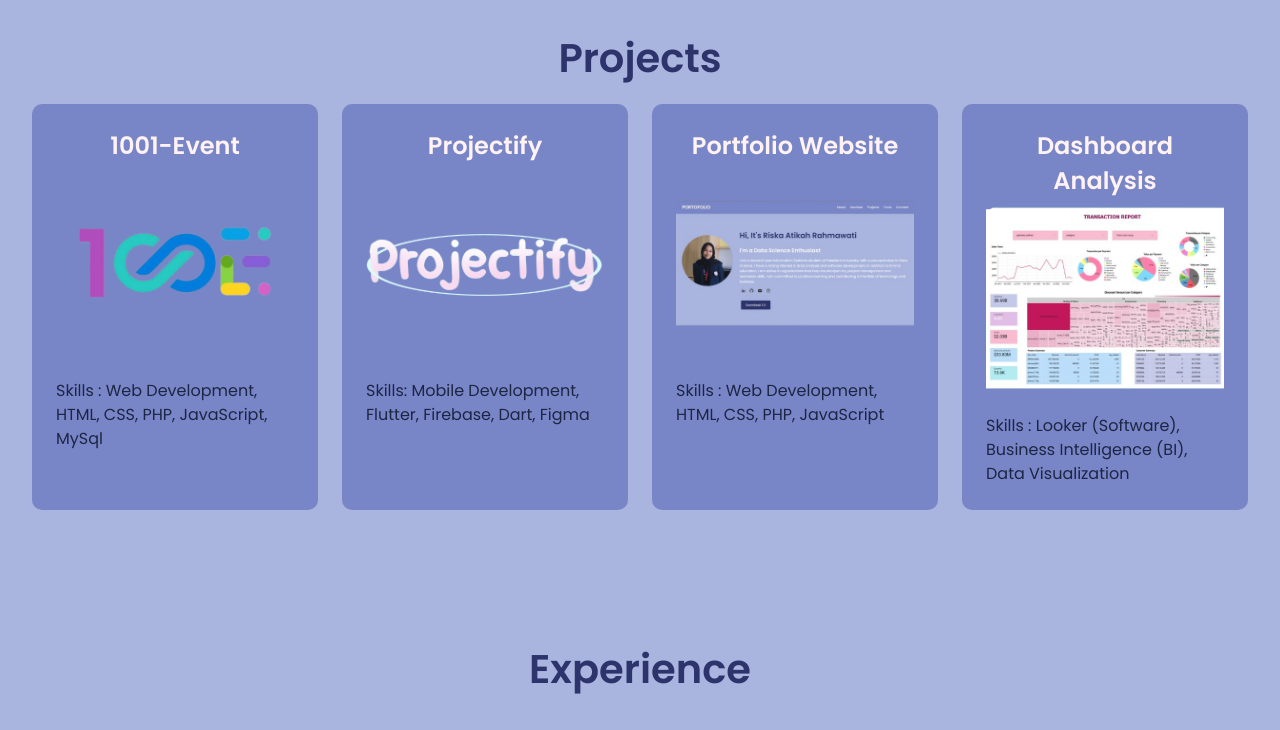
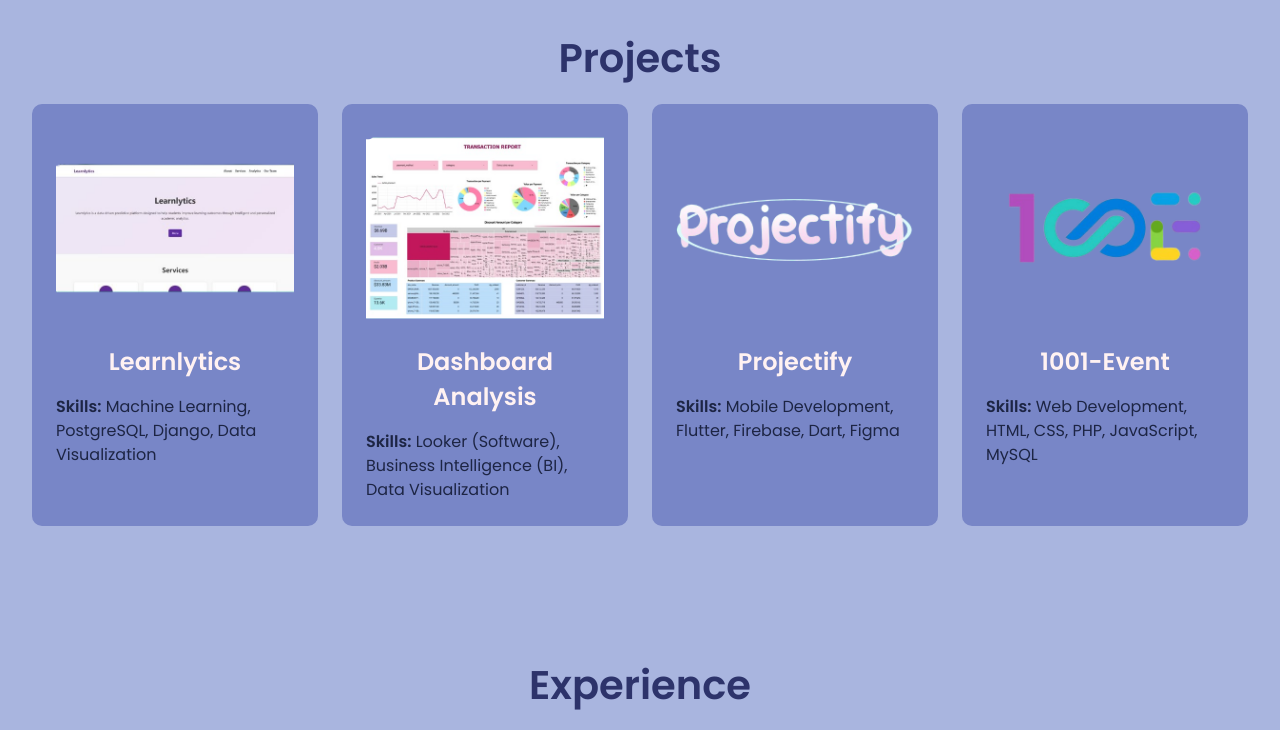
Before and after one commit to riskatikah/Port, a plain HTML site: page index.html in a window 1280 px wide. Shown: the part 600-1330 px from the top of the page. Drawn offline with nearby package versions, Linux system fonts and the light colour scheme.

Commit message:
Updated project

```diff
--- a/index.html
+++ b/index.html
@@ -57,46 +57,50 @@
         </section>
 
 <section id="projects">
-            <h2><center>Projects</center></h2>
+    <h2 style="text-align: center;">Projects</h2>
     <div class="projects-grid">
+
         <!-- Project 1 -->
         <div class="project-card">
-                    <a href="https://drive.google.com/file/d/1--NXo_zX2JoIJPjtLcW7AXgyhh1shlUs/view?usp=sharing" target="_blank" class="hidden-link">
-                        <h3><center>1001-Event</center></h3>
-                        <img src="1001event.png" alt="1001Event Website">
-                        <p>Skills : Web Development, HTML, CSS, PHP, JavaScript, MySql</p>
+            <a href="https://lookerstudio.google.com/reporting/2588bd5f-1a2f-4dcb-ba6f-f071f382eb4d" target="_blank" class="hidden-link">
+                <img src="learnlytics.png" alt="Learnlytics Preview">
+                <h3>Learnlytics</h3>
+                <p><strong>Skills:</strong> Machine Learning, PostgreSQL, Django, Data Visualization</p>
             </a>
         </div>
 
         <!-- Project 2 -->
         <div class="project-card">
-                    <a href="https://drive.google.com/file/d/1NYt5PZFuzX-TSEhSNSErUyoWoKvPFf3D/view?usp=sharing" target="_blank" class="hidden-link">
-                        <h3><center>Projectify</center></h3>
-                        <img src="projectify.png" alt="Projectify Mobile App">
-                        <p>Skills: Mobile Development, Flutter, Firebase, Dart, Figma</p>
+            <a href="https://lookerstudio.google.com/reporting/2588bd5f-1a2f-4dcb-ba6f-f071f382eb4d" target="_blank" class="hidden-link">
+                <img src="tran_report.png" alt="Dashboard Analysis">
+                <h3>Dashboard Analysis</h3>
+                <p><strong>Skills:</strong> Looker (Software), Business Intelligence (BI), Data Visualization</p>
             </a>
         </div>
 
         <!-- Project 3 -->
         <div class="project-card">
-                    <a href="https://example.com/myportfolio" target="_blank" class="hidden-link">
-                        <h3><center>Portfolio Website</center></h3>
-                        <img src="porto.png" alt="MyPortfolio Website">
-                        <p>Skills : Web Development, HTML, CSS, PHP, JavaScript</p>
+            <a href="https://drive.google.com/file/d/1NYt5PZFuzX-TSEhSNSErUyoWoKvPFf3D/view?usp=sharing" target="_blank" class="hidden-link">
+                <img src="projectify.png" alt="Projectify Mobile App">
+                <h3>Projectify</h3>
+                <p><strong>Skills:</strong> Mobile Development, Flutter, Firebase, Dart, Figma</p>
             </a>
         </div>
 
         <!-- Project 4 -->
         <div class="project-card">
-                    <a href="https://lookerstudio.google.com/reporting/2588bd5f-1a2f-4dcb-ba6f-f071f382eb4d" target="_blank" class="hidden-link">
-                        <h3><center>Dashboard Analysis</center></h3>
-                        <img src="tran_report.png" alt="MyPortfolio Website">
-                        <p>Skills : Looker (Software), Business Intelligence (BI), Data Visualization</p>
+            <a href="https://drive.google.com/file/d/1--NXo_zX2JoIJPjtLcW7AXgyhh1shlUs/view?usp=sharing" target="_blank" class="hidden-link">
+                <img src="1001event.png" alt="1001-Event Website">
+                <h3>1001-Event</h3>
+                <p><strong>Skills:</strong> Web Development, HTML, CSS, PHP, JavaScript, MySQL</p>
             </a>
         </div>
 
+
+
     </div>
 </section>
+
 
         <section id="experience">
             <h2>Experience</h2>
@@ -155,9 +159,12 @@
                         <img src="tools/github.png">
                         <img src="tools/lookerstudio.png">
                         <img src="tools/orange.png" >
+                        <img src="tools/knime.png">
                         <img src="tools/collab.png">
-                        <img src="tools/knime.png">
                         <img src="tools/mysql.png">
+                        <img src="tools/Postgresql.png">
+                        <img src="tools/django.png">
+
 
                         <!-- duplikat -->
                         <img src="tools/officee.png">
@@ -169,9 +176,12 @@
                         <img src="tools/github.png">
                         <img src="tools/lookerstudio.png">
                         <img src="tools/orange.png" >
+                        <img src="tools/knime.png">
                         <img src="tools/collab.png">
-                        <img src="tools/knime.png">
                         <img src="tools/mysql.png">
+                        <img src="tools/Postgresql.png">
+                        <img src="tools/django.png">
+
                     </div>
                 </div>
             </div>
--- a/style.css
+++ b/style.css
@@ -578,3 +578,7 @@
         margin-right: 0 !important;
     }
 }
+/* Smooth Scroll */
+html {
+    scroll-behavior: smooth;
+}
```
Also changed, not shown: learnlytics.png (added), tools/Postgresql.png (added), tools/django.png (added). Lines whose indentation alone changed are shown as unchanged.
